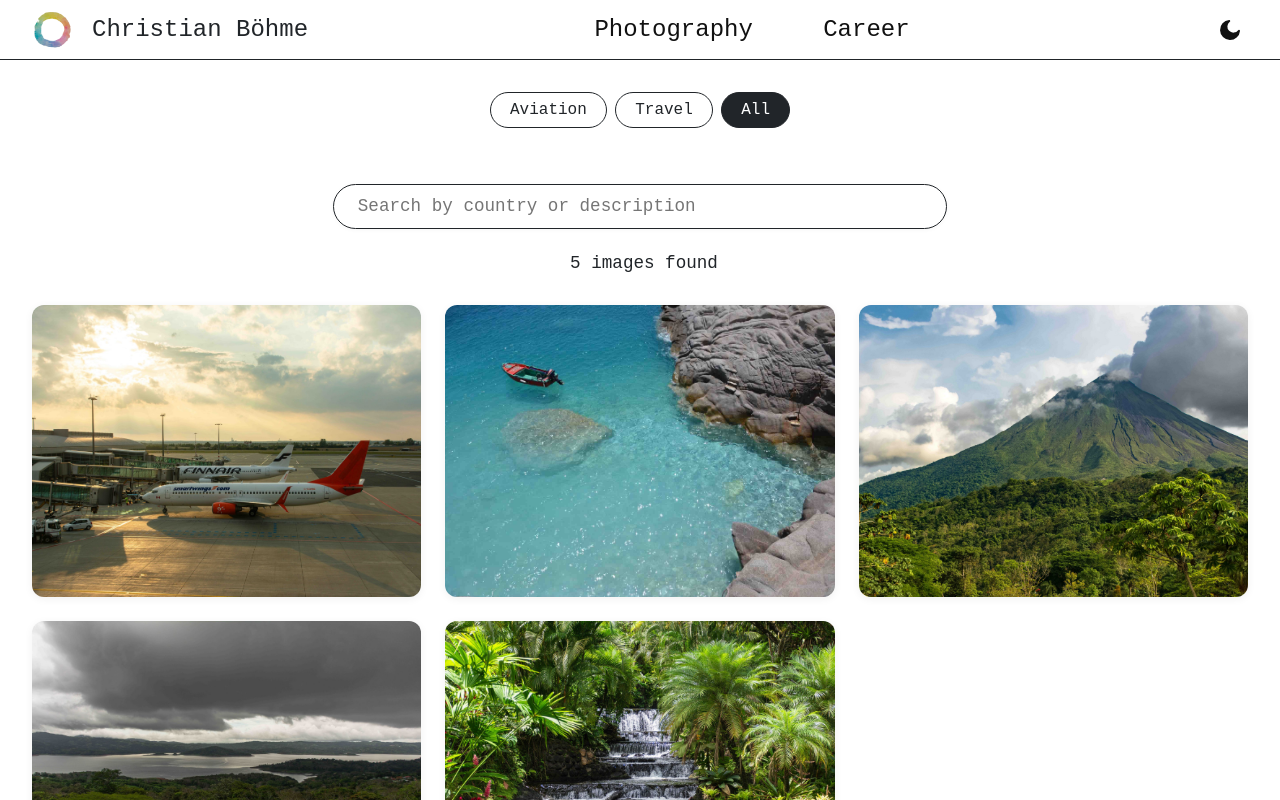
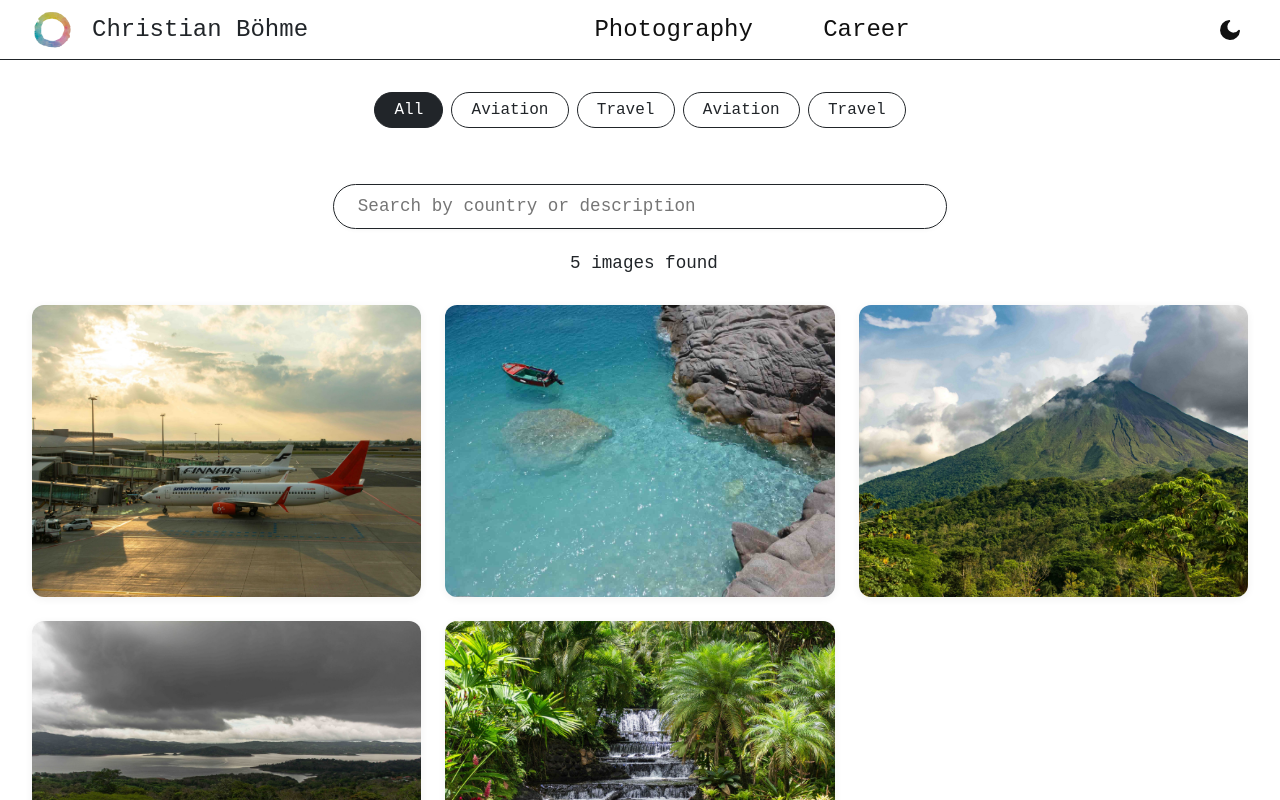
Before and after one commit to WorldChris380/photography, an Angular app: page /gallery in a window 1280 px wide. Shown: the top 800 px of the page. Built offline with nearby package versions, Linux system fonts and the light colour scheme.

Commit message:
page transition animation implemented v0.1beta

```diff
--- /dev/null
+++ b/src/app/animations.ts
@@ -0,0 +1,44 @@
+import {
+  trigger,
+  animate,
+  transition,
+  style,
+  query,
+  group
+} from '@angular/animations';
+
+export const fadeSlideInOut = trigger('fadeSlideInOut', [
+  transition(':enter', [
+    style({ opacity: 0 }),
+    animate('300ms', style({ opacity: 1 }))
+  ]),
+  transition(':leave', [
+    style({ opacity: 1 }),
+    animate('300ms', style({ opacity: 0 }))
+  ]),
+  transition('* <=> *', [
+    style({ position: 'relative' }),
+    query(':enter, :leave', [
+      style({
+        position: 'absolute',
+        top: 0,
+        left: 0,
+        width: '100%'
+      })
+    ], { optional: true }),
+    query(':enter', [
+      style({ opacity: 0 })
+    ], { optional: true }),
+    query(':leave', [
+      style({ opacity: 1 })
+    ], { optional: true }),
+    group([
+      query(':leave', [
+        animate('300ms ease', style({ opacity: 0 }))
+      ], { optional: true }),
+      query(':enter', [
+        animate('300ms ease', style({ opacity: 1 }))
+      ], { optional: true })
+    ])
+  ])
+]);
--- a/src/app/app.config.ts
+++ b/src/app/app.config.ts
@@ -1,12 +1,11 @@
-import { ApplicationConfig, provideBrowserGlobalErrorListeners, provideZoneChangeDetection } from '@angular/core';
+import { ApplicationConfig } from '@angular/core';
 import { provideRouter } from '@angular/router';
-
+import { provideAnimations } from '@angular/platform-browser/animations';
 import { routes } from './app.routes';
 
 export const appConfig: ApplicationConfig = {
   providers: [
-    provideBrowserGlobalErrorListeners(),
-    provideZoneChangeDetection({ eventCoalescing: true }),
-    provideRouter(routes)
+    provideRouter(routes),
+    provideAnimations()
   ]
 };
--- a/src/app/app.html
+++ b/src/app/app.html
@@ -1,3 +1,7 @@
 <app-header></app-header>
-<router-outlet></router-outlet>
+
+<main [@fadeSlideInOut]="getRouteState(outlet)">
+  <router-outlet #outlet="outlet"></router-outlet>
+</main>
+
 <app-footer></app-footer>
--- a/src/app/app.routes.ts
+++ b/src/app/app.routes.ts
@@ -2,9 +2,15 @@ import { Routes } from '@angular/router';
 import { PhotoGallery } from './photo-gallery/photo-gallery';
 import { PhotographyHome } from './photography-home/photography-home';
 
-
 export const routes: Routes = [
-  { path: 'gallery', component: PhotoGallery },
-  { path: '', component: PhotographyHome },
-  // weitere Routen ...
+  {
+    path: '',
+    component: PhotographyHome,
+    data: { animation: 'home' }
+  },
+  {
+    path: 'gallery',
+    component: PhotoGallery,
+    data: { animation: 'gallery' }
+  }
 ];
--- a/src/app/app.scss
+++ b/src/app/app.scss
@@ -187,3 +187,21 @@ body.darkmode .fact-number {
 body.darkmode .fact-label {
   color: white !important;
 }
+
+main {
+  position: relative;
+  min-height: calc(100vh - 60px); // Adjust based on your header/footer height
+  width: 100%;
+  display: block;
+  overflow-x: hidden;
+}
+
+html {
+  scroll-behavior: smooth;
+}
+
+body {
+  overflow-x: hidden;
+  margin: 0;
+  padding: 0;
+}
--- a/src/app/app.ts
+++ b/src/app/app.ts
@@ -2,13 +2,16 @@ import { Component, OnInit, Renderer2, signal } from '@angular/core';
 import { RouterOutlet } from '@angular/router';
 import { Footer } from './footer/footer';
 import { Header } from './header/header';
-import { PhotoGallery } from './photo-gallery/photo-gallery';
+import { CommonModule } from '@angular/common';
+import { fadeSlideInOut } from './animations';
 
 @Component({
   selector: 'app-root',
-  imports: [RouterOutlet, Header, Footer],
+  standalone: true,
+  imports: [CommonModule, RouterOutlet, Header, Footer],
   templateUrl: './app.html',
-  styleUrls: ['./app.scss']
+  styleUrls: ['./app.scss'],
+  animations: [fadeSlideInOut]
 })
 export class AppComponent implements OnInit {
   protected readonly title = signal('photography');
@@ -18,12 +21,11 @@ export class AppComponent implements OnInit {
   ngOnInit() {
     this.renderer.listen('document', 'contextmenu', (event: MouseEvent) => {
       event.preventDefault();
-      showTooltip(event.clientX, event.clientY);
+      this.showTooltip(event.clientX, event.clientY);
     });
   }
-}
 
-function showTooltip(x: number, y: number) {
+  private showTooltip(x: number, y: number) {
     let tooltip = document.createElement('div');
     tooltip.innerText = 'Right-click for copyright reasons not possible on this website.';
     tooltip.style.position = 'fixed';
@@ -42,3 +44,21 @@ function showTooltip(x: number, y: number) {
       tooltip.remove();
     }, 1200);
   }
+
+  prepareRoute(outlet: RouterOutlet) {
+    return outlet?.activatedRouteData?.['animation'] || outlet?.activatedRoute?.snapshot?.url;
+  }
+
+  getRouteState(outlet: RouterOutlet | null) {
+    if (!outlet || !outlet.isActivated) {
+      return 'initial';
+    }
+    // Nutze die Route-URL als eindeutigen State-Identifier
+    return outlet.activatedRoute.snapshot.url.join('/') || 'home';
+  }
+
+  getState(o: RouterOutlet) {
+    // Simplified state handling to avoid null issues
+    return o && o.activatedRouteData ? o.activatedRouteData['animation'] : 'initial';
+  }
+}
--- a/src/app/photo-gallery/photo-gallery.html
+++ b/src/app/photo-gallery/photo-gallery.html
@@ -1,11 +1,22 @@
 <div id="gallery-limitation">
   <div class="gallery-filter">
-    <button *ngIf="currentPath.length" (click)="goUpOneLevel()">Go back</button>
+    <button (click)="clearFilter()" [class.active]="!filter || filter.toLowerCase() === 'all'">
+      All
+    </button>
+    <button (click)="selectFolder('Aviation')" [class.active]="filter?.toLowerCase() === 'aviation'">
+      Aviation
+    </button>
+    <button (click)="selectFolder('Travel')" [class.active]="filter?.toLowerCase() === 'travel'">
+      Travel
+    </button>
+    <!-- Only show Go back when we're in a subfolder (currentPath length > 1) -->
+    <button *ngIf="currentPath.length > 1" (click)="goUpOneLevel()">
+      Go back
+    </button>
     <button *ngFor="let folder of currentLevelFolders" (click)="goToSubfolder(folder)"
       [class.active]="selectedFolder === getCurrentFolderPath(folder)">
       {{ formatFolderLabel(folder) }}
     </button>
-    <button (click)="clearAllFilters()" [class.active]="!selectedFolder && !currentPath.length">All</button>
   </div>
 
   <div class="gallery-search-bar">
--- a/src/app/photo-gallery/photo-gallery.ts
+++ b/src/app/photo-gallery/photo-gallery.ts
@@ -31,28 +31,34 @@ export class PhotoGallery implements OnInit {
   constructor(private route: ActivatedRoute, private router: Router, private http: HttpClient, private seo: SeoService) {
     this.route.queryParams.subscribe(params => {
       if (params['filter']) {
-        const filterValue = params['filter'];
-        this.selectedFolder = filterValue;
-        this.currentPath = filterValue.split('/');
-        this.filter = filterValue;
+        this.selectedFolder = params['filter'];
+        this.currentPath = params['filter'].split('/');
+        this.filter = params['filter'];
+        this.page = 1;
         this._updateFilteredImages();
-        this.page = 1;
       }
     });
   }
 
   private _updateFilteredImages() {
-    if (!this.images.length) return;
+    if (!this.filter || this.filter.toLowerCase() === 'all') {
+      this._filteredImages = this.images;
+      return;
+    }
 
     this._filteredImages = this.images.filter(img => {
-        if (!this.filter) return true;
+      const imgPath = img.src.toLowerCase();
+      const filterPath = this.filter.toLowerCase();
 
-        const pathSegments = img.src
-            .replace(/^assets\/img\/photography\//i, '')
-            .split('/');
+      // Check if image path contains either Aviation or Travel based on filter
+      if (filterPath === 'aviation') {
+        return imgPath.includes('/aviation/');
+      }
+      if (filterPath === 'travel') {
+        return imgPath.includes('/travel/');
+      }
 
-        // Check if first segment matches filter (case insensitive)
-        return pathSegments[0]?.toLowerCase() === this.filter.toLowerCase();
+      return false;
     });
 }
 
@@ -88,7 +94,9 @@ export class PhotoGallery implements OnInit {
   }
 
   get filteredImages() {
-    if (this.selectedFolder) {
+    if (!this.selectedFolder || this.selectedFolder.toLowerCase() === 'all') {
+        return this._filteredImages; // Return all images when no filter or "All" selected
+    }
     return this._filteredImages.filter(img => {
         const folderPath = img.src
             .replace(/^assets\/img\/photography\//i, '')
@@ -98,13 +106,9 @@ export class PhotoGallery implements OnInit {
             .toLowerCase();
 
         const filterPath = this.selectedFolder.toLowerCase();
-
-            // Check if path starts with or exactly matches filter
         return folderPath === filterPath ||
                folderPath.startsWith(filterPath + '/');
     });
-    }
-    return this._filteredImages;
   }
 
   get pagedImages() {
@@ -142,6 +146,7 @@ export class PhotoGallery implements OnInit {
 
   // Modify selectFolder to use router navigation
   selectFolder(folder: string) {
+    // Navigate with new filter
     this.router.navigate([], {
       relativeTo: this.route,
       queryParams: { filter: folder },
@@ -150,8 +155,10 @@ export class PhotoGallery implements OnInit {
   }
 
   clearFilter() {
-    this.selectedFolder = '';
-    this.page = 1;
+    this.router.navigate([], {
+      relativeTo: this.route,
+      queryParams: { filter: 'all' }
+    });
   }
 
   goToPage(page: number) {
--- /dev/null
+++ b/src/app/transition-animations/transition-animations.html
@@ -0,0 +1 @@
+<p>transition-animations works!</p>
```
Also changed, not shown: src/app/transition-animations/transition-animations.ts (added, +11 -0 lines), src/app/transition-animations/transition-animations.scss (added), 1 other file (tests, documents, lock files or other folders). Lines whose indentation alone changed are shown as unchanged.
